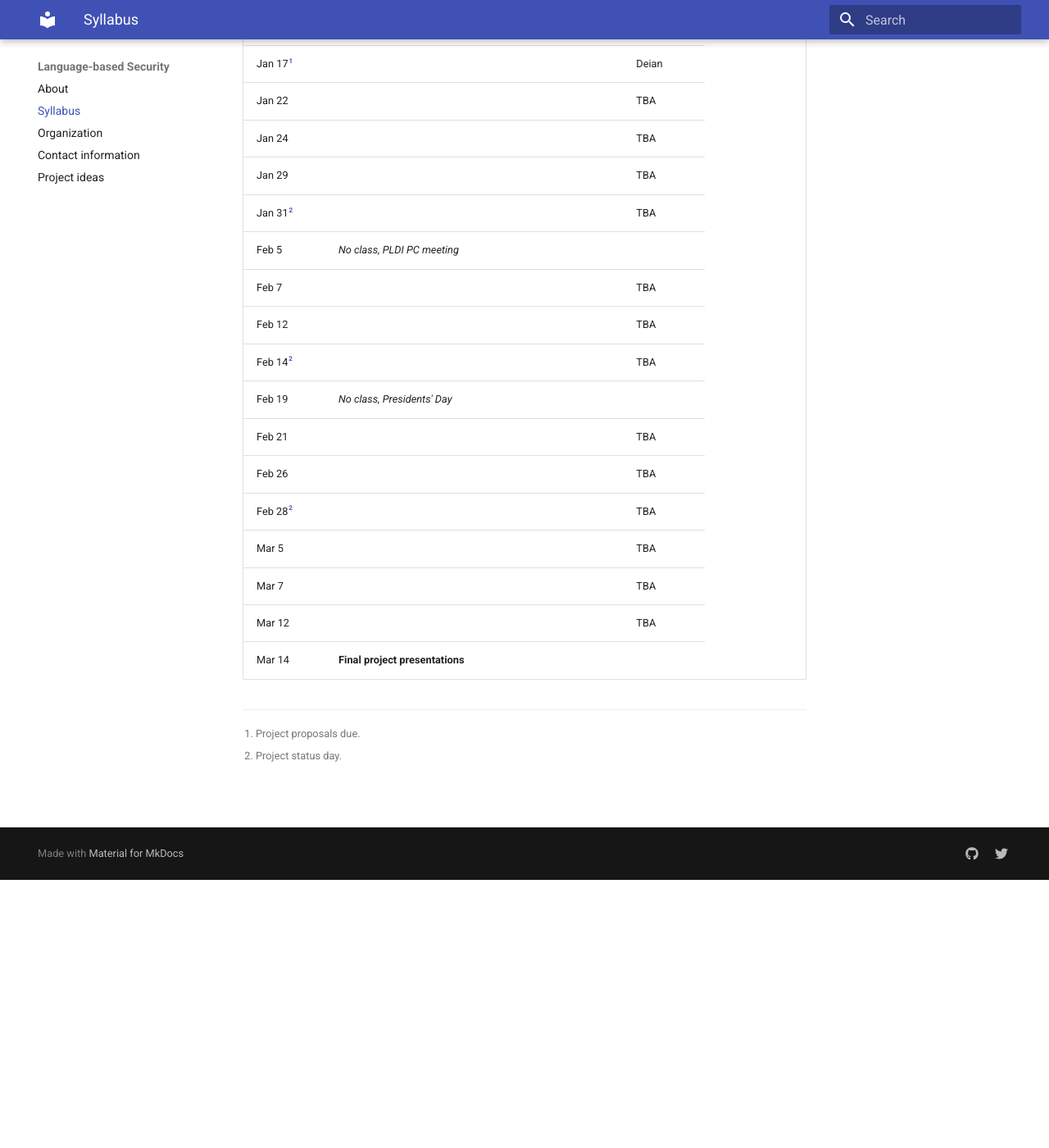
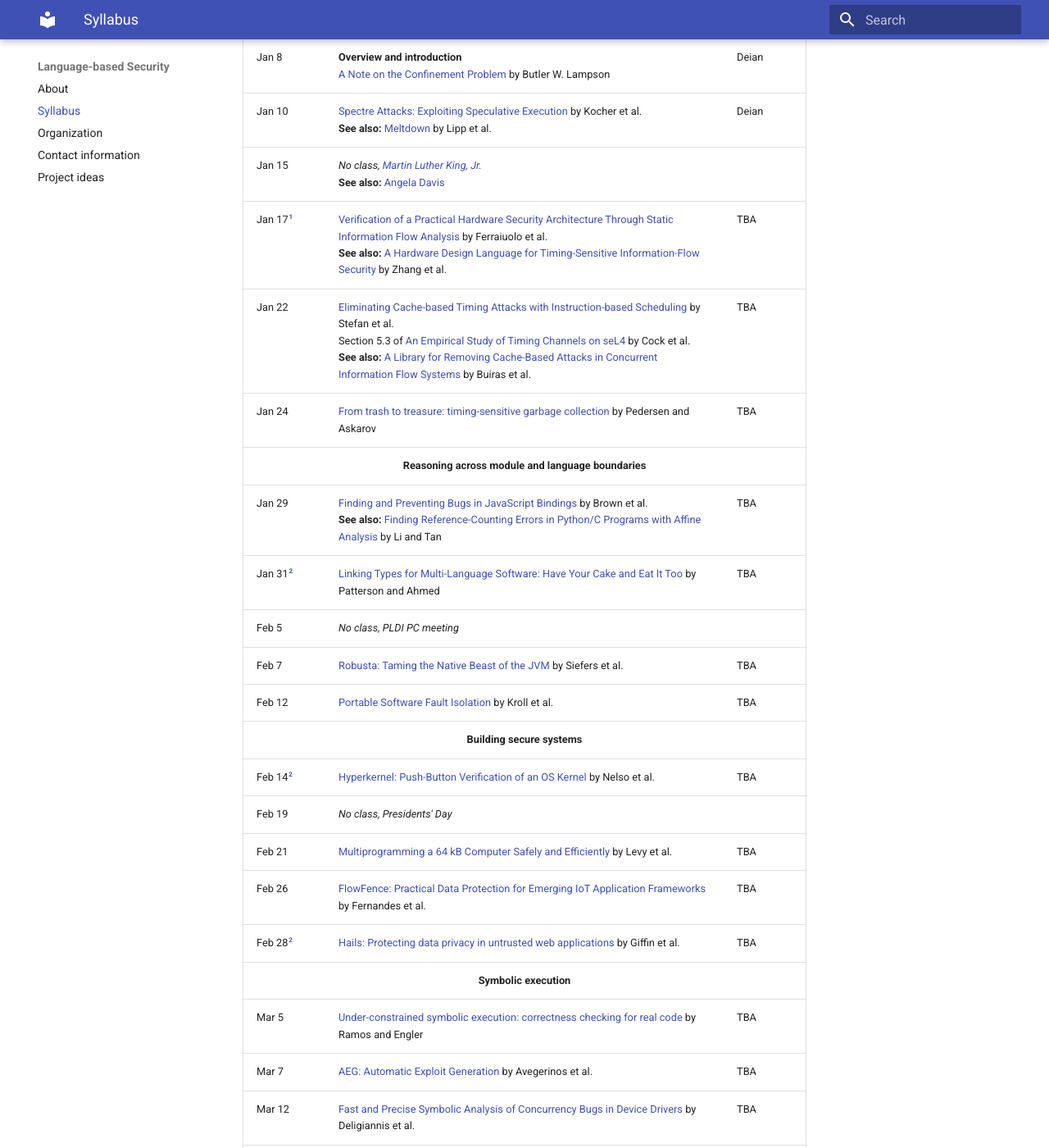
Before and after one commit to shravanrn/cse291-winter18, an MkDocs documentation site: the page built from docs/syllabus.md, in a window 1280 px wide and 1400 px high, scrolled down 327 px. Shown: the whole window at 82% size. Built offline with MkDocs 1.6.1 and Material for MkDocs 9.7.7, drawn with Linux system fonts in a browser that asks for light colours; old or Windows-style settings are respelled for this version of MkDocs; some of the changed text lies outside the part shown.

Commit message:
wip, but pushing for now

```diff
--- a/docs/syllabus.md
+++ b/docs/syllabus.md
@@ -1,24 +1,31 @@
+!!! warning "WIP"
+    This page is still a draft. The final syllabus will be reflected when this note is removed
+
 **Date**   | **Topic** | **Lead**
 :----------|:-----------------------------------------------------------------------------------------|:----------
-Jan  8     | **Overview and introduction** <br> [A Note on the Confinement Problem](papers/lampson:confinement.pdf) by Butler W. Lampson | Deian
-Jan 10     | | Deian
-Jan 15     | *No class, [Martin Luther King, Jr.](https://en.wikipedia.org/wiki/Martin_Luther_King_Jr.)* |
-Jan 17[^1] | | Deian
-Jan 22     | | TBA
-Jan 24     | | TBA
-Jan 29     | | TBA
-Jan 31[^2] | | TBA
+           | <center>**Exploiting and addressing covert channels**</center> |
+Jan  8     | **Overview and introduction** <br/> [A Note on the Confinement Problem](papers/lampson:confinement.pdf) by Butler W. Lampson | Deian
+Jan 10     | [Spectre Attacks: Exploiting Speculative Execution](papers/spectre.pdf) by Kocher et al. <br/> **See also:** [Meltdown](papers/meltdown.pdf) by Lipp et al.  | Deian
+Jan 15     | *No class, [Martin Luther King, Jr.](https://en.wikipedia.org/wiki/Martin_Luther_King_Jr.)* <br/> **See also:** [Angela Davis](https://en.wikipedia.org/wiki/Angela_Davis) |
+Jan 17[^1] | [Verification of a Practical Hardware Security Architecture Through Static Information Flow Analysis](papers/ferraiuolo:verification.pdf) by Ferraiuolo et al. <br/> **See also:** [A Hardware Design Language for Timing-Sensitive Information-Flow Security](https://cseweb.ucsd.edu/~dstefan/cse291-fall16/papers/secverilog-annotated.pdf) by Zhang et al. | TBA
+Jan 22     | [Eliminating Cache-based Timing Attacks with Instruction-based Scheduling](papers/stefan:eliminating.pdf) by Stefan et al. <br/> Section 5.3 of [An Empirical Study of Timing Channels on seL4](papers/cock:last-mile.pdf) by Cock et al.<br/> **See also:** [A Library for Removing Cache-Based Attacks in Concurrent Information Flow Systems](papers/buiras:library.pdf) by Buiras et al. | TBA
+Jan 24     | [From trash to treasure: timing-sensitive garbage collection](papers/pedersen:trash-to-treasure.pdf) by Pedersen and Askarov | TBA
+           | <center>**Reasoning across module and language boundaries**</center> |
+Jan 29     | [Finding and Preventing Bugs in JavaScript Bindings](papers/brown:finding.pdf) by Brown et al. <br/> **See also:** [Finding Reference-Counting Errors in Python/C Programs with Affine Analysis](papers/li:refcount.pdf) by Li and Tan | TBA
+Jan 31[^2] | [Linking Types for Multi-Language Software: Have Your Cake and Eat It Too](papers/patterson:linking-types.pdf) by Patterson and Ahmed | TBA
 Feb  5     | *No class, PLDI PC meeting* |
-Feb  7     | | TBA
-Feb 12     | | TBA
-Feb 14[^2] | | TBA
+Feb  7     | [Robusta: Taming the Native Beast of the JVM](papers/robusta.pdf) by Siefers et al. | TBA
+Feb 12     | [Portable Software Fault Isolation](papers/psfi.pdf) by Kroll et al. | TBA
+           | <center>**Building secure systems**</center> |
+Feb 14[^2] | [Hyperkernel: Push-Button Verification of an OS Kernel](papers/hyperkernel.pdf) by Nelso et al. | TBA
 Feb 19     | *No class, Presidents' Day* |
-Feb 21     | | TBA
-Feb 26     | | TBA
-Feb 28[^2] | | TBA
-Mar  5     | | TBA
-Mar  7     | | TBA
-Mar 12     | | TBA
+Feb 21     | [Multiprogramming a 64 kB Computer Safely and Efficiently](papers/tock.pdf) by Levy et al. | TBA
+Feb 26     | [FlowFence: Practical Data Protection for Emerging IoT Application Frameworks](papers/flowfence.pdf) by Fernandes et al. | TBA
+Feb 28[^2] | [Hails: Protecting data privacy in untrusted web applications](papers/hails.pdf) by Giffin et al.  | TBA
+           | <center>**Symbolic execution**</center> |
+Mar  5     | [Under-constrained symbolic execution: correctness checking for real code](papers/ucklee.pdf) by Ramos and Engler | TBA
+Mar  7     | [AEG: Automatic Exploit Generation](papers/aeg.pdf) by Avegerinos et al. | TBA
+Mar 12     | [Fast and Precise Symbolic Analysis of Concurrency Bugs in Device Drivers](papers/whoops.pdf) by Deligiannis et al. | TBA
 Mar 14     | **Final project presentations** |
 
 [^1]: Project proposals due.
```
Also changed, not shown: 16 other files.
